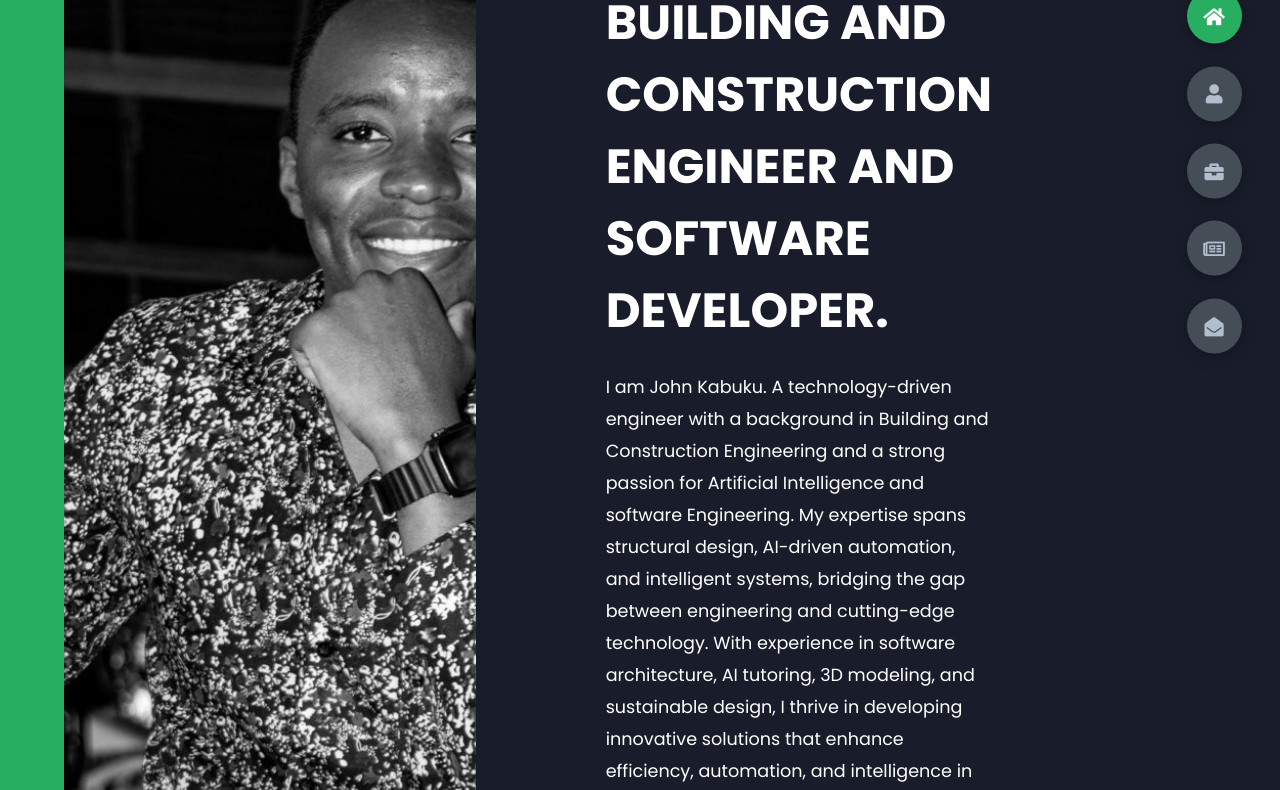
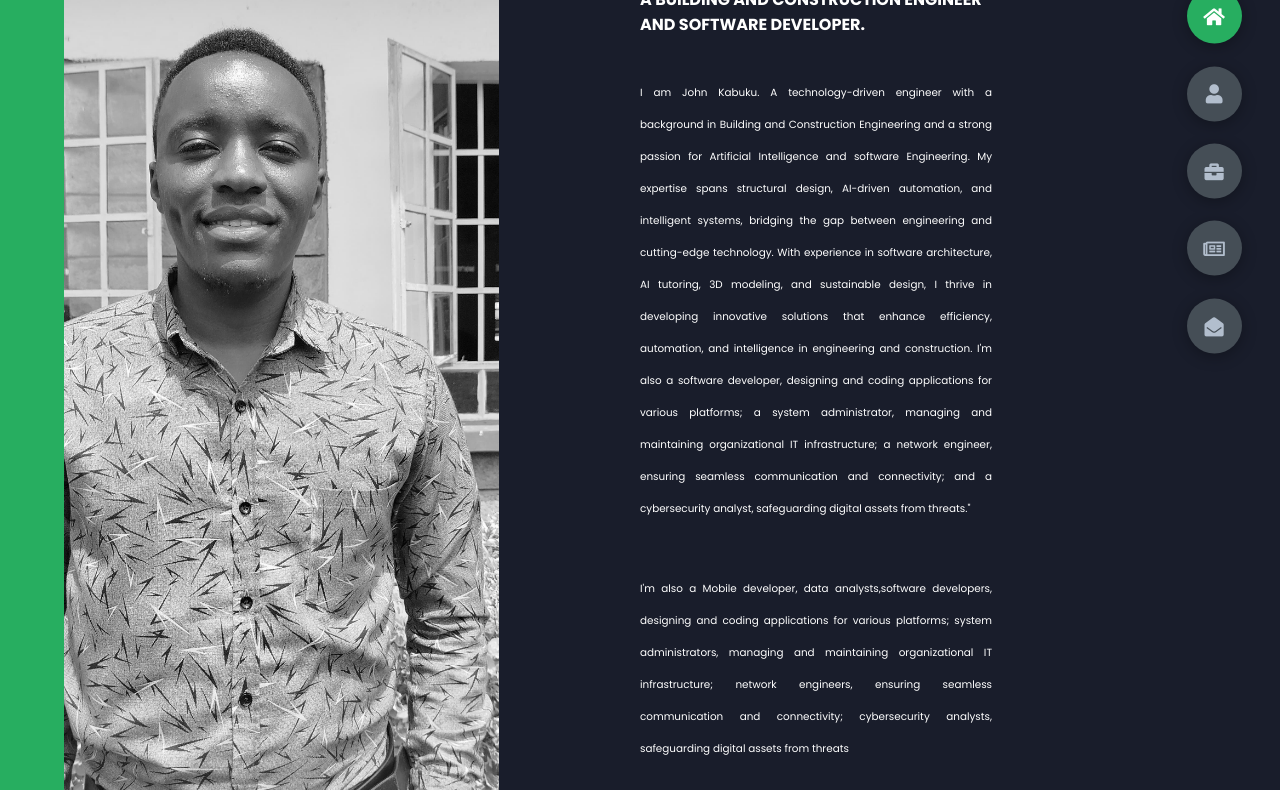
Before and after one commit to Johnson102-droid/Kabuku-Portfolio, a plain HTML site: page index.html in a window 1280 px wide. Shown: the part 229-1019 px from the top of the page. Drawn offline with Linux system fonts and the light colour scheme.

Commit message:
Headig Font Changes

```diff
--- a/index.html
+++ b/index.html
@@ -18,27 +18,24 @@
             <div class="left-header">
                 <div class="h-shape"></div>
                 <div class="image">
-                    <img src="profile .jpeg" alt="">
+                    <img src="kabuku.jpeg" alt="">
                 </div>
             </div>
             <div class="right-header">
                 <h1 class="name">
                     Hello, I'm <span>JOHN KABUKU GACHARI .</span>
-                    A BUILDING AND CONSTRUCTION ENGINEER AND SOFTWARE DEVELOPER.
                 </h1>
+
+                <h2>A BUILDING AND CONSTRUCTION ENGINEER AND SOFTWARE DEVELOPER.</h2>
                 <p>
                     I am John Kabuku. A technology-driven engineer with a background in Building and Construction Engineering and a strong passion for Artificial Intelligence and software Engineering. My expertise spans structural design, AI-driven automation, and intelligent systems, bridging the gap between engineering and cutting-edge technology. With experience in software architecture, AI tutoring, 3D modeling, and sustainable design, I thrive in developing innovative solutions that enhance efficiency, automation, and intelligence in engineering and construction.
 
                     I'm also a software developer, designing and coding applications for various platforms; a system administrator, managing and maintaining organizational IT infrastructure; a network engineer, ensuring seamless communication and connectivity; and a cybersecurity analyst, safeguarding digital assets from threats."
+                </p>
+                <p>I'm also a Mobile developer, data analysts,software developers, designing and coding applications for various platforms; system administrators, managing and maintaining organizational IT infrastructure; network engineers, ensuring seamless communication and connectivity; cybersecurity analysts, safeguarding digital assets from threats
+                </p>
 
 
-                </p>
-
-                <p>
-                I'm also a Mobile developer, data analysts,software developers, designing and coding applications for various platforms; system administrators, managing and maintaining organizational IT infrastructure; network engineers, ensuring seamless communication and connectivity; cybersecurity analysts, safeguarding digital assets from threats
-
-
-                </p>
 
 
 
--- a/style.css
+++ b/style.css
@@ -6,12 +6,28 @@
   }
   /* Remove border-radius from the .image class */
 .header-content .left-header .image {
-  height: 40%;
-  width: 36%;
+  height: 90%;
+  width: 88%;
   margin-left: 4rem;
   background-color: var(--color-black);
   overflow: hidden; /* Ensure the image stays within the rounded corners */
   transition: all 0.4s ease-in-out;
+}
+
+.right-header h2 {
+  font-size: 1.0rem; /* Smaller font for subtitle */
+  white-space: normal;
+  word-break: keep-all;  /* Prevent breaking in the middle of words */
+  margin-bottom: 1rem;
+}
+
+.right-header p {
+  font-size: 0.65rem;
+  line-height: 1.6;
+  word-break: keep-all;  /* Prevent awkward word breaks */
+  overflow-wrap: break-word;
+  white-space: normal;
+  text-align: justify;
 }
 
 /* Add border-radius directly to the img tag */
```
Also changed, not shown: kabuku.jpg (added), profile2.jpg (added).
